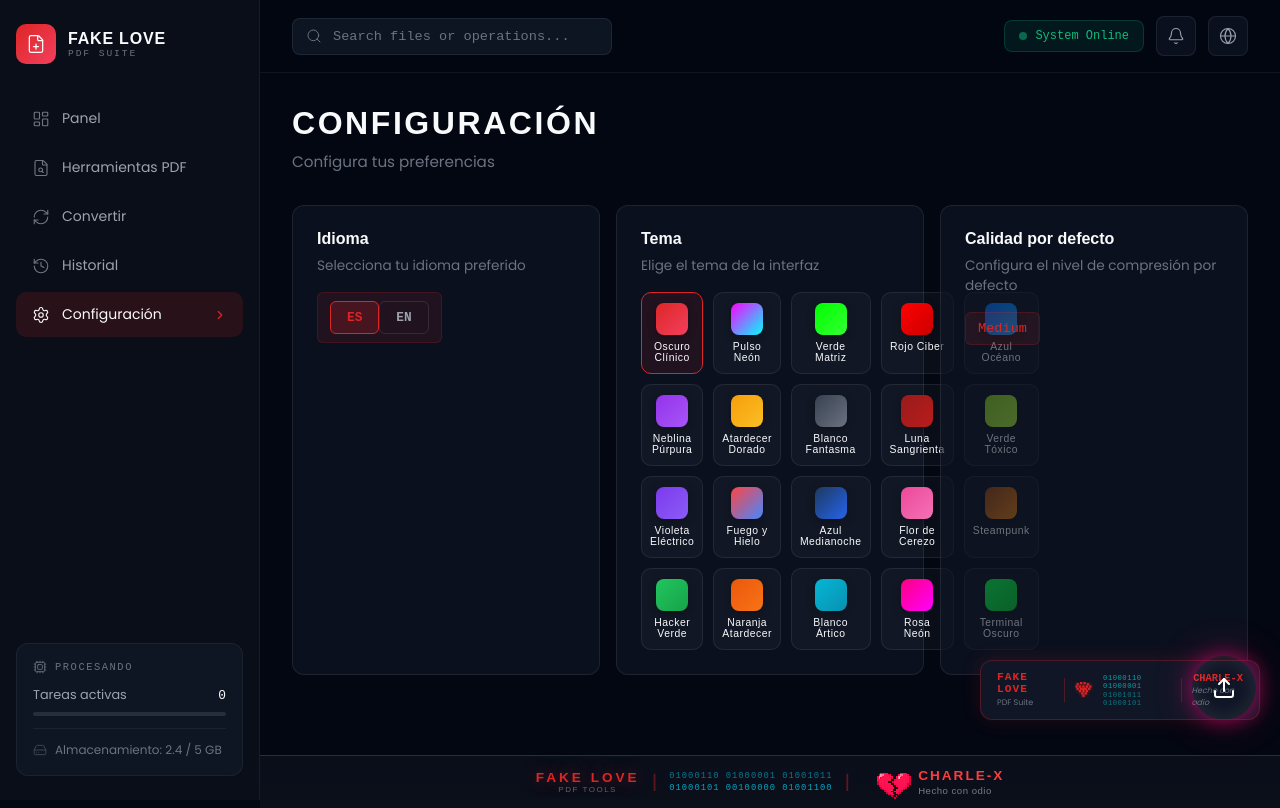
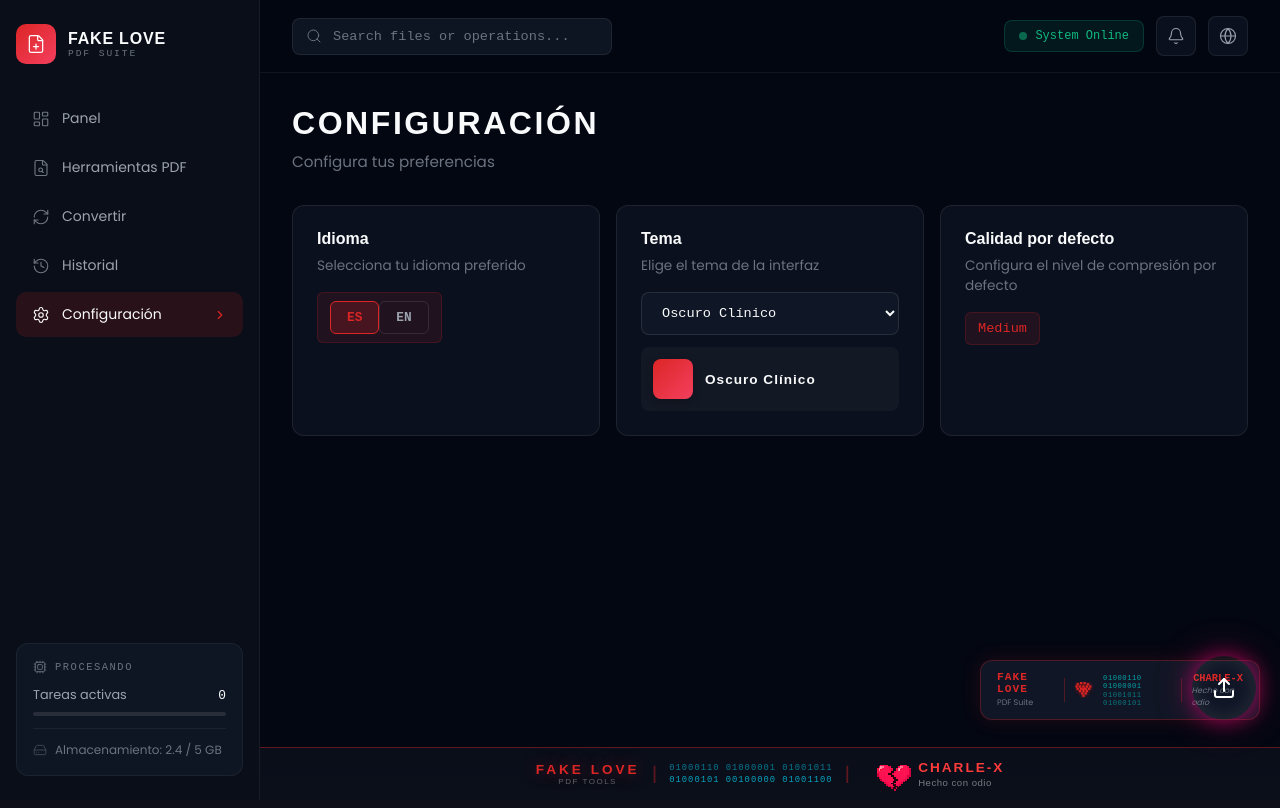
Before and after one commit to RedSparrow135/FakeLove-PDF-Tools, a Next.js app: page / in a window 1280 px wide. Both pictures are taken after a click on the button "Configuración". Built offline with nearby package versions, Linux system fonts and the light colour scheme.

Commit message:
refactor(settings): dropdown selector with theme preview, CSS vars for full theme support

```diff
--- a/app/page.module.scss
+++ b/app/page.module.scss
@@ -1,7 +1,23 @@
 .app {
   display: flex;
   min-height: 100vh;
-  background: var(--theme-background, #030712);
+  background: var(--theme-background);
+}
+
+.sidebar {
+  width: 260px;
+  min-height: 100vh;
+  background: var(--theme-surface);
+  backdrop-filter: blur(12px);
+  border-right: 1px solid var(--theme-border);
+  padding: 24px 16px;
+  display: flex;
+  flex-direction: column;
+  position: fixed;
+  left: 0;
+  top: 0;
+  bottom: 0;
+  z-index: 100;
 }
 
 /* ========== SIDEBAR ========== */
@@ -34,12 +50,73 @@
 .logoIcon {
   width: 40px;
   height: 40px;
-  background: linear-gradient(135deg, #dc2626, #f43f5e);
+  background: linear-gradient(135deg, var(--theme-primary), var(--theme-secondary));
   border-radius: 10px;
   display: flex;
   align-items: center;
   justify-content: center;
   color: white;
+}
+
+.logoTitle {
+  font-family: 'Orbitron', sans-serif;
+  font-size: 1rem;
+  font-weight: 700;
+  color: var(--theme-primary);
+  letter-spacing: 2px;
+}
+
+.logoSubtitle {
+  font-family: 'Rajdhani', sans-serif;
+  font-size: 0.6rem;
+  color: var(--theme-text-muted);
+  letter-spacing: 2px;
+  text-transform: uppercase;
+}
+
+.nav {
+  display: flex;
+  flex-direction: column;
+  gap: 4px;
+  margin-bottom: 32px;
+}
+
+.navItem {
+  display: flex;
+  align-items: center;
+  gap: 12px;
+  padding: 12px 16px;
+  color: var(--theme-text-muted);
+  font-size: 0.875rem;
+  transition: all 0.25s cubic-bezier(0.4, 0, 0.2, 1);
+  background: rgba(0,0,0,0);
+  border: none;
+  cursor: pointer;
+  width: 100%;
+  text-align: left;
+}
+
+.navItem:hover {
+  background: rgba(220,38,38,.1);
+  color: var(--theme-text);
+}
+
+.navItem.active {
+  background: rgba(220,38,38,.15);
+  color: var(--theme-text);
+}
+
+.navItem svg {
+  opacity: .7;
+  flex-shrink: 0;
+}
+
+.navItem:hover svg, .navItem.active svg {
+  opacity: 1;
+}
+
+.navItem span:first-of-type {
+  flex: 1;
 }
 
 .logoText {
@@ -903,49 +980,57 @@
   border: none;
 }
 
-.themeGrid {
-  display: grid;
-  grid-template-columns: repeat(5, 1fr);
-  gap: 10px;
-  margin-top: 12px;
-}
-
-.themeOption {
-  display: flex;
-  flex-direction: column;
-  align-items: center;
-  gap: 6px;
-  padding: 10px 8px;
-  background: rgba(255, 255, 255, 0.03);
-  border: 1px solid rgba(255, 255, 255, 0.08);
-  border-radius: 10px;
+.themeSelect {
+  width: 100%;
+  padding: 12px 16px;
+  background: rgba(17, 24, 39, 0.8);
+  border: 1px solid rgba(255, 255, 255, 0.1);
+  border-radius: 8px;
+  color: var(--theme-text, #f9fafb);
+  font-family: 'JetBrains Mono', monospace;
+  font-size: 0.85rem;
   cursor: pointer;
   transition: all 0.2s ease;
 
   &:hover {
-    background: rgba(255, 255, 255, 0.08);
-    border-color: rgba(255, 255, 255, 0.15);
+    border-color: var(--theme-primary);
   }
 
-  &.active {
+  &:focus {
+    outline: none;
     border-color: var(--theme-primary);
-    background: rgba(220, 38, 38, 0.1);
+    box-shadow: 0 0 0 3px rgba(220, 38, 38, 0.1);
+  }
+
+  option {
+    background: #111827;
+    color: #f9fafb;
+    padding: 8px;
   }
 }
 
-.themeColor {
-  width: 32px;
-  height: 32px;
+.themePreview {
+  display: flex;
+  align-items: center;
+  gap: 12px;
+  margin-top: 12px;
+  padding: 12px;
+  background: rgba(255, 255, 255, 0.03);
+  border-radius: 8px;
+}
+
+.themePreviewSwatch {
+  width: 40px;
+  height: 40px;
   border-radius: 8px;
   box-shadow: 0 2px 8px rgba(0, 0, 0, 0.3);
 }
 
-.themeName {
+.themePreviewLabel {
   font-family: 'Rajdhani', sans-serif;
-  font-size: 0.65rem;
-  color: var(--theme-text);
-  text-align: center;
-  letter-spacing: 0.5px;
+  font-size: 0.85rem;
+  font-weight: 600;
+  letter-spacing: 1px;
 }
 
 /* ========== FOOTER ========== */
--- a/app/page.tsx
+++ b/app/page.tsx
@@ -502,23 +502,25 @@ export default function DashboardPage() {
                 <div className={styles.settingCard}>
                   <h3>{t('settings.theme')}</h3>
                   <p>{t('settings.themeDesc')}</p>
-                  <div className={styles.themeGrid}>
+                  <select
+                    className={styles.themeSelect}
+                    value={currentTheme.id}
+                    onChange={(e) => setCurrentTheme(getTheme(e.target.value))}
+                  >
                     {themes.map(theme => (
-                      <button
-                        key={theme.id}
-                        className={`${styles.themeOption} ${currentTheme.id === theme.id ? styles.active : ''}`}
-                        onClick={() => setCurrentTheme(theme)}
-                        title={isSpanish ? theme.nameEs : theme.name}
-                      >
-                        <span
-                          className={styles.themeColor}
-                          style={{
-                            background: `linear-gradient(135deg, ${theme.colors.primary}, ${theme.colors.secondary})`
-                          }}
-                        />
-                        <span className={styles.themeName}>{isSpanish ? theme.nameEs : theme.name}</span>
-                      </button>
+                      <option key={theme.id} value={theme.id}>
+                        {isSpanish ? theme.nameEs : theme.name}
+                      </option>
                     ))}
+                  </select>
+                  <div className={styles.themePreview}>
+                    <span
+                      className={styles.themePreviewSwatch}
+                      style={{ background: `linear-gradient(135deg, ${currentTheme.colors.primary}, ${currentTheme.colors.secondary})` }}
+                    />
+                    <span className={styles.themePreviewLabel} style={{ color: currentTheme.colors.text }}>
+                      {isSpanish ? currentTheme.nameEs : currentTheme.name}
+                    </span>
                   </div>
                 </div>
                 <div className={styles.settingCard}>
```
